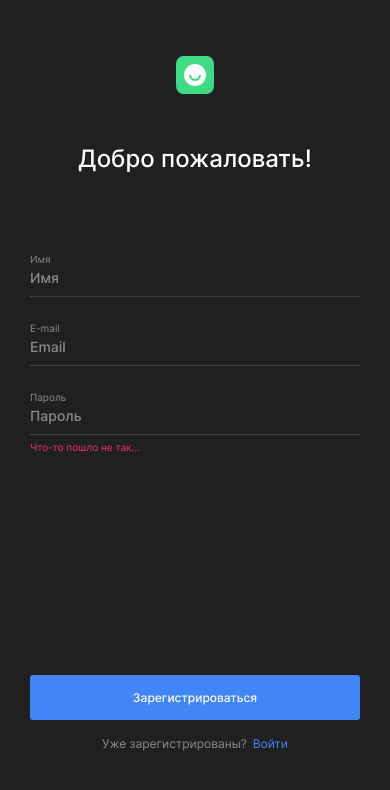
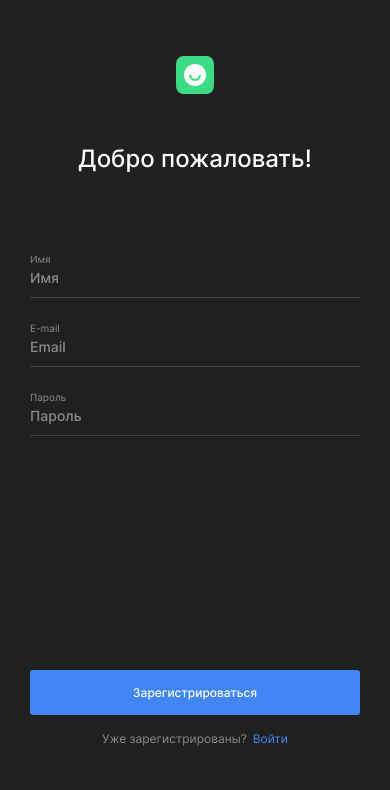
Before and after one commit to SvetAlexa/movies-explorer-frontend, a React (Create React App) app: page /signup in a window 390 px wide. Shown: the top 790 px of the page. Built offline with nearby package versions, Linux system fonts and the light colour scheme.

Commit message:
реализовать моментальную валидацию инпутов и показ ошибок

```diff
--- a/src/components/App/App.jsx
+++ b/src/components/App/App.jsx
@@ -1,5 +1,6 @@
+/* eslint-disable no-unused-vars */
 import React, { useState } from 'react';
-import { Routes, Route } from 'react-router-dom';
+import { Routes, Route, useNavigate } from 'react-router-dom';
 import Header from '../Header/Header';
 import Main from '../Main/Main';
 import Footer from '../Footer/Footer';
@@ -9,11 +10,36 @@ import Register from '../Register/Register';
 import Login from '../Login/Login';
 import Profile from '../Profile/Profile';
 import PageNotFound from '../PageNotFound/PageNotFound';
+import { register } from '../../utils/MainApi';
 import './App.css';
 
 function App() {
   // const [isLoggedIn, setIsLoggedIn] = useState(false);
+  const [isResponseRegister, setIsResponseRegister] = useState('');
   const [isBurgerMenuOpen, setIsBurgerMenuOpen] = useState(false);
+
+  const [registerStatus, setRegisterStatus] = useState(false);
+
+  const navigate = useNavigate();
+
+  function handleRegister(userData) {
+    console.log(userData);
+    // const { name, email, password } = userData;
+    register(userData)
+      .then(() => {
+        navigate('/signin', { replace: true });
+        setIsResponseRegister('');
+        setRegisterStatus(true);
+      })
+      .catch((err) => {
+        console.error(`Произошла ошибка: ${err}`);
+        if (err === '409') {
+          return setIsResponseRegister('Пользователь с таким email уже существует');
+        }
+        setRegisterStatus(false);
+        return setIsResponseRegister('При регистрации пользователя произошла ошибка');
+      });
+  }
 
   function handleBurgerMenuOpen() {
     setIsBurgerMenuOpen(true);
@@ -76,7 +102,7 @@ function App() {
             </>
           )}
         />
-        <Route path='/signup' element={<Register />} />
+        <Route path='/signup' element={<Register onRegister={handleRegister} isResponseRegister={isResponseRegister} />} />
         <Route path='/signin' element={<Login />} />
         <Route
           path='/profile'
--- a/src/components/AuthForm/AuthForm.css
+++ b/src/components/AuthForm/AuthForm.css
@@ -46,7 +46,7 @@
     display: flex;
     flex-direction: column;
     min-height: 200px;
-    padding-bottom: 87px;
+    padding-bottom: 93px;
 }
 
 .auth__button {
@@ -77,7 +77,7 @@
     font-size: 11px;
     font-style: normal;
     font-weight: 400;
-    min-height: 28px;
+    min-height: 14px;
 }
 
 .auth__redirect-container {
@@ -138,7 +138,7 @@
 
 @media screen and (max-width: 620px) {
     .auth__form-list {
-        padding-bottom: 174px;
+        padding-bottom: 176px;
     }
 }
 
--- a/src/components/AuthForm/AuthForm.js
+++ b/src/components/AuthForm/AuthForm.js
@@ -4,7 +4,8 @@ import Logo from '../../images/logo.svg';
 import './AuthForm.css';
 
 export default function AuthForm({
-  title, buttonText, redirectQuestion, linkPath, linkTitle, children,
+  title,
+  buttonText, redirectQuestion, linkPath, linkTitle, children, onSubmit, isResponseRegister,
 }) {
   return (
     <section className='auth'>
@@ -12,13 +13,13 @@ export default function AuthForm({
         <img className='auth__logo' src={Logo} alt='логотип приложения' />
       </Link>
       <h1 className='auth__title'>{title}</h1>
-      <form className='auth__form'>
+      <form className='auth__form' onSubmit={onSubmit} noValidate>
         <ul className='auth__form-list'>
           {children}
         </ul>
         {/* <span className='auth__error'>При авторизации произошла ошибка.
         Токен не передан или передан не в том формате.</span> */}
-        <span className='auth__error' />
+        <span className='auth__error'>{isResponseRegister}</span>
         <button className='auth__button' type='submit'>{buttonText}</button>
       </form>
       <div className='auth__redirect-container'>
--- a/src/components/AuthFormInput/AuthFormInput.css
+++ b/src/components/AuthFormInput/AuthFormInput.css
@@ -2,11 +2,6 @@
     list-style: none;
     display: flex;
     flex-direction: column;
-    padding-bottom: 7px;
-}
-
-.auth__input-item:last-of-type {
-    padding-bottom: 0;
 }
 
 .auth__input-label {
@@ -23,7 +18,7 @@
     background-color: inherit;
     color: #fff;
     padding: 0;
-    padding-bottom: 10px;
+    padding-bottom: 11px;
     box-sizing: border-box;
     border: none;
     border-bottom: 1px solid #424242;
@@ -43,12 +38,12 @@
 }
 
 .error {
-    display: block;
+    display: flex;
+    align-items: center;
     color: #EE3465;
     font-size: 10px;
     font-style: normal;
     font-weight: 400;
     line-height: normal;
-    min-height: 12px;
-    padding-top: 6px;
+    min-height: 24px;
 }
--- a/src/components/AuthFormInput/AuthFormInput.js
+++ b/src/components/AuthFormInput/AuthFormInput.js
@@ -2,12 +2,23 @@ import React from 'react';
 import './AuthFormInput.css';
 
 export default function AuthFormInput({
-  labelText, type, placeholder, name, errorText, minLength, maxLength,
+  labelText, type, value, placeholder, name, errorText, minLength, maxLength, pattern, onChange,
 }) {
   return (
     <li className='auth__input-item'>
       <label className='auth__input-label'>{labelText}</label>
-      <input className='auth__input' type={type} name={name} placeholder={placeholder} minLength={minLength} maxLength={maxLength} required />
+      <input
+        className='auth__input'
+        type={type}
+        name={name}
+        value={value}
+        placeholder={placeholder}
+        minLength={minLength}
+        maxLength={maxLength}
+        pattern={pattern}
+        onChange={onChange}
+        required
+      />
       <span className='error'>{errorText}</span>
     </li>
   );
--- a/src/components/Register/Register.jsx
+++ b/src/components/Register/Register.jsx
@@ -1,9 +1,21 @@
-import React from 'react';
+/* eslint-disable no-unused-vars */
+import React, { useState } from 'react';
 import AuthForm from '../AuthForm/AuthForm';
 import AuthFormInput from '../AuthFormInput/AuthFormInput';
+import useFormValidator from '../../hooks/useFormValidator';
 import './Register.css';
 
-export default function Register() {
+export default function Register({ onRegister, isResponseRegister }) {
+  const {
+    values, errors, setErrors, handleInputChange, setValues, isValid, setIsValid,
+  } = useFormValidator();
+
+  function handleSubmit(evt) {
+    evt.preventDefault();
+    console.log(values);
+    onRegister(values);
+  }
+
   return (
     <main className='main'>
       <AuthForm
@@ -12,29 +24,38 @@ export default function Register() {
         redirectQuestion='Уже зарегистрированы?'
         linkPath='/signin'
         linkTitle='Войти'
+        onSubmit={handleSubmit}
+        isResponseRegister={isResponseRegister}
       >
         <AuthFormInput
           labelText='Имя'
           type='text'
+          value={values.name ?? ''}
           placeholder='Имя'
           name='name'
           minLength={2}
           maxLength={30}
+          onChange={handleInputChange}
+          errorText={errors.name}
         />
         <AuthFormInput
           labelText='E-mail'
-          type='email'
+          value={values.email ?? ''}
           placeholder='Email'
           name='email'
+          onChange={handleInputChange}
+          errorText={errors.email}
         />
         <AuthFormInput
           labelText='Пароль'
           type='password'
+          value={values.password ?? ''}
           placeholder='Пароль'
           name='password'
-          errorText='Что-то пошло не так...'
           minLength={6}
           maxLength={30}
+          onChange={handleInputChange}
+          errorText={errors.password}
         />
       </AuthForm>
     </main>
--- /dev/null
+++ b/src/hooks/useFormValidator.js
@@ -0,0 +1,45 @@
+import { useState } from 'react';
+import {
+  EMAIL_REGEX, NAME_REGEX, INVALID_INPUT, INVALID_EMAIL, INVALID_NAME_LENGTH, INVALID_NAME,
+} from '../utils/constants';
+
+export default function useFormValidator() {
+  const [values, setValues] = useState('');
+  const [errors, setErrors] = useState('');
+  const [isValid, setIsValid] = useState(false);
+
+  function handleInputChange(evt) {
+    const { value, name } = evt.target;
+    setValues({ ...values, [name]: value });
+    const inputName = evt.target.name;
+    if (inputName === 'email') {
+      const regexEmail = new RegExp(EMAIL_REGEX);
+      if (value === '') {
+        return setErrors({ ...errors, [name]: INVALID_INPUT });
+      }
+      if (!regexEmail.test(evt.target.value)) {
+        return setErrors({ ...errors, [name]: INVALID_EMAIL });
+      }
+      return setErrors({ ...errors, [name]: '' });
+    }
+    if (inputName === 'name') {
+      const regexName = new RegExp(NAME_REGEX);
+      if (value === '') {
+        return setErrors({ ...errors, [name]: INVALID_INPUT });
+      }
+      if (value.length < 2) {
+        return setErrors({ ...errors, [name]: INVALID_NAME_LENGTH });
+      }
+      if (!regexName.test(evt.target.value)) {
+        return setErrors({ ...errors, [name]: INVALID_NAME });
+      }
+      return setErrors({ ...errors, [name]: '' });
+    }
+    setErrors({ ...errors, [name]: evt.target.validationMessage });
+    setIsValid(evt.target.closest('form').checkValidity());
+  }
+
+  return ({
+    values, errors, setErrors, handleInputChange, setValues, isValid, setIsValid,
+  });
+}
--- /dev/null
+++ b/src/utils/MainApi.js
@@ -0,0 +1,24 @@
+/* eslint-disable semi */
+/* eslint-disable prefer-promise-reject-errors */
+/* eslint-disable arrow-body-style */
+export const BASE_URL = 'https://api.movies-diploma.nomoredomainsrocks.ru';
+
+export function checkResponse(res) {
+  if (res.ok) {
+    return res.json();
+  }
+  return Promise.reject(`${res.status}`);
+}
+
+export const register = (data) => {
+  return fetch(`${BASE_URL}/signup`, {
+    method: 'POST',
+    headers: {
+      'Content-Type': 'application/json',
+    },
+    body: JSON.stringify(data),
+  })
+    .then((res) => {
+      return checkResponse(res);
+    })
+};
--- /dev/null
+++ b/src/utils/constants.js
@@ -0,0 +1,18 @@
+/* eslint-disable no-useless-escape */
+/* eslint-disable import/prefer-default-export */
+const EMAIL_REGEX = "^[a-z0-9!#$%&'*+\=?^_`{|}~-]+(?:\.[a-z0-9!#$%&'*+\=?^_`{|}~-]+)*@(?:[a-z0-9](?:[a-z0-9-]*[a-z0-9])?\.)+[a-z0-9](?:[a-z0-9-]*[a-z0-9])?$";
+const NAME_REGEX = '^[A-Za-zА-Яа-яЁё -]+$';
+
+const INVALID_INPUT = 'Вы пропустили это поле';
+const INVALID_EMAIL = 'Не правильный формат email';
+const INVALID_NAME_LENGTH = 'Минимальное количество символов: 2';
+const INVALID_NAME = 'Можно использовать только латиницу, кириллицы, пробел или дефис';
+
+export {
+  EMAIL_REGEX,
+  NAME_REGEX,
+  INVALID_INPUT,
+  INVALID_EMAIL,
+  INVALID_NAME_LENGTH,
+  INVALID_NAME,
+};
```
Also changed, not shown: .eslintrc.json, src/utils/MoviesApi.js (added).
